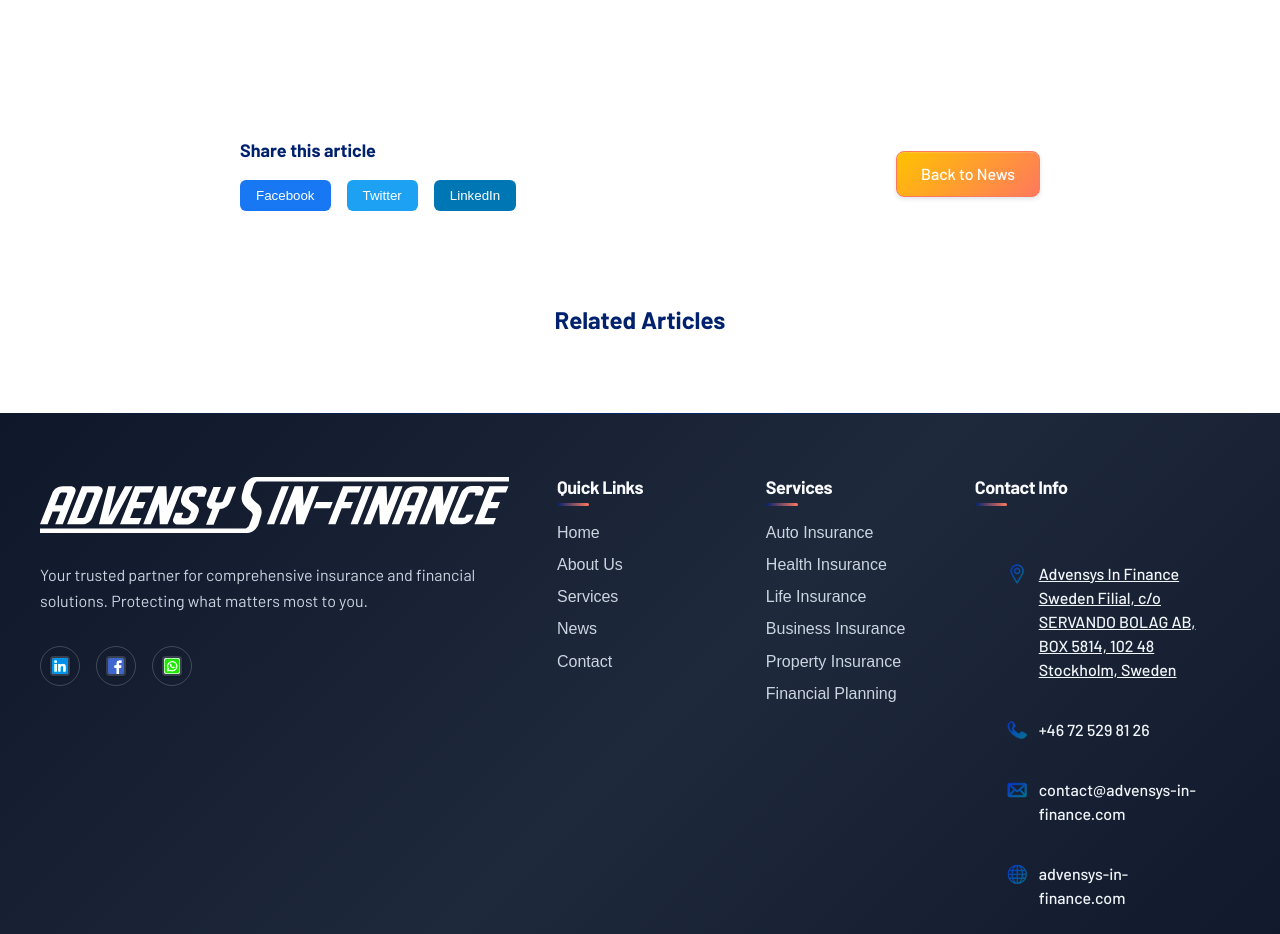
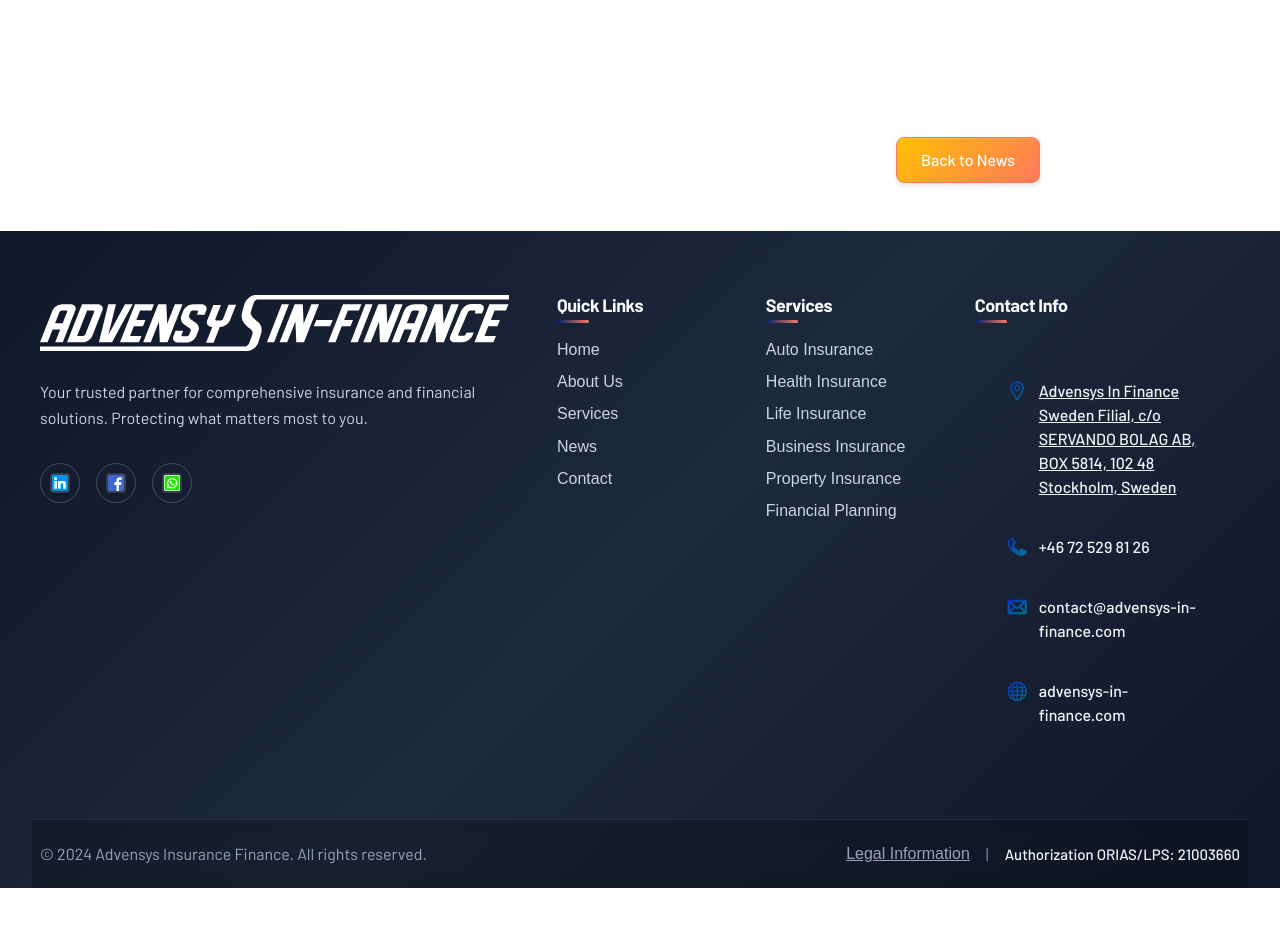
Before and after one commit to TAJKING10/advensysinFINANCETAJ, a React (Vite) app: page /news/1 in a window 1280 px wide. Shown: the part 2040-2974 px from the top of the page. After the commit the page ends 2928 px from the top, so only its background shows below. Built offline with nearby package versions, Linux system fonts and the light colour scheme.

Commit message:
news fixed

```diff
--- a/src/pages/NewsDetail.jsx
+++ b/src/pages/NewsDetail.jsx
@@ -272,12 +272,8 @@
 
           <div className="article-footer">
             <div className="share-section">
-              <h4>Share this article</h4>
-              <div className="share-buttons">
-                <button className="share-btn facebook">Facebook</button>
-                <button className="share-btn twitter">Twitter</button>
-                <button className="share-btn linkedin">LinkedIn</button>
-              </div>
+
+
             </div>
 
             <Link to="/news" className="btn btn-primary">Back to News</Link>
@@ -285,33 +281,33 @@
         </div>
       </section>
 
-      <section className="related-articles">
-        <div className="container">
-          <h3>Related Articles</h3>
-          <div className="related-grid">
-            {newsArticles
-              .filter(relatedArticle =>
-                relatedArticle.id !== article.id &&
-                relatedArticle.category === article.category
-              )
-              .slice(0, 3)
-              .map(relatedArticle => (
-                <div key={relatedArticle.id} className="related-card">
-                  <img src={relatedArticle.image} alt={relatedArticle.title} />
-                  <div className="related-content">
-                    <h4>
-                      <Link to={`/news/${relatedArticle.id}`}>
-                        {relatedArticle.title}
-                      </Link>
-                    </h4>
-                    <p>{relatedArticle.excerpt}</p>
-                    <span className="related-date">{formatDate(relatedArticle.date)}</span>
-                  </div>
-                </div>
-              ))}
-          </div>
-        </div>
-      </section>
+{/*       <section className="related-articles"> */}
+{/*         <div className="container"> */}
+{/*           <h3>Related Articles</h3> */}
+{/*           <div className="related-grid"> */}
+{/*             {newsArticles */}
+{/*               .filter(relatedArticle =>  */}
+{/*                 relatedArticle.id !== article.id &&  */}
+{/*                 relatedArticle.category === article.category */}
+{/*               ) */}
+{/*               .slice(0, 3) */}
+{/*               .map(relatedArticle => ( */}
+{/*                 <div key={relatedArticle.id} className="related-card"> */}
+{/*                   <img src={relatedArticle.image} alt={relatedArticle.title} /> */}
+{/*                   <div className="related-content"> */}
+{/*                     <h4> */}
+{/*                       <Link to={`/news/${relatedArticle.id}`}> */}
+{/*                         {relatedArticle.title} */}
+{/*                       </Link> */}
+{/*                     </h4> */}
+{/*                     <p>{relatedArticle.excerpt}</p> */}
+{/*                     <span className="related-date">{formatDate(relatedArticle.date)}</span> */}
+{/*                   </div> */}
+{/*                 </div> */}
+{/*               ))} */}
+{/*           </div> */}
+{/*         </div> */}
+{/*       </section> */}
     </div>
   )
 }
```
